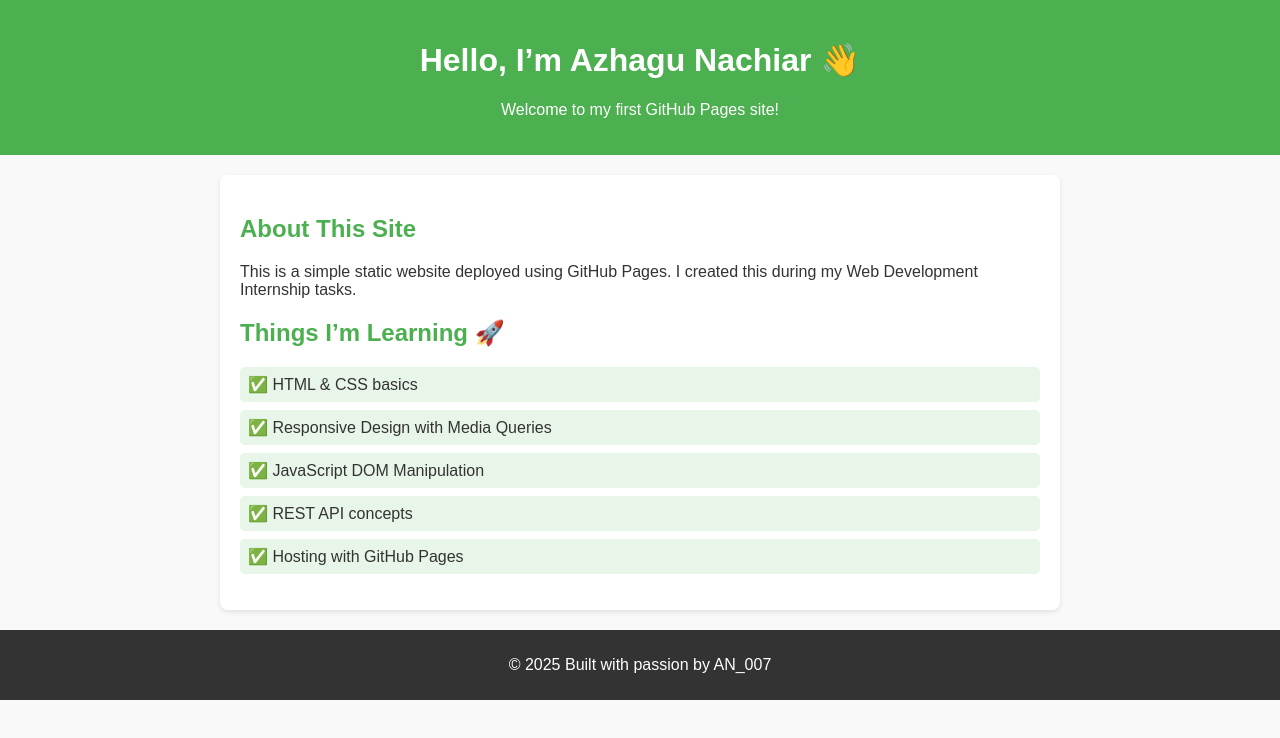
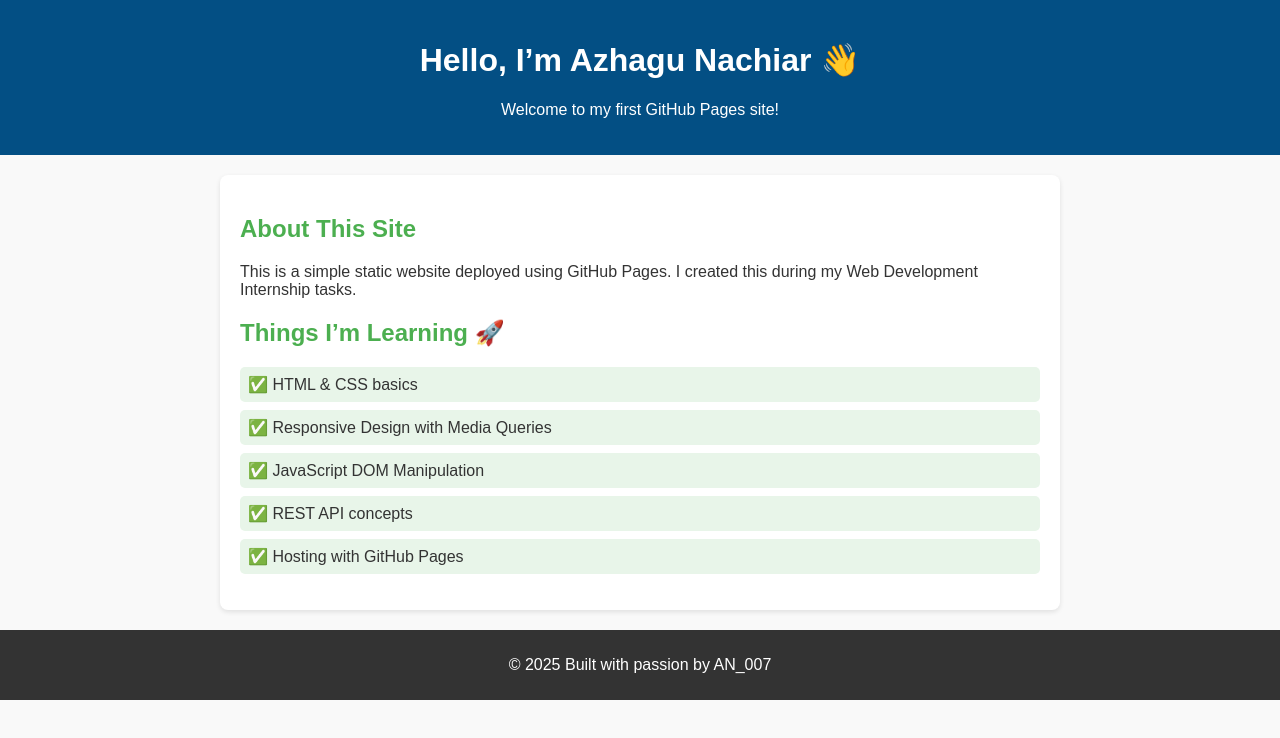
Before and after one commit to AzhaguNachiar/AzhaguNachiar.github.io, a plain HTML site: page index.html in a window 1280 px wide. Drawn offline with Linux system fonts and the light colour scheme.

Commit message:
Update style.css

```diff
--- a/style.css
+++ b/style.css
@@ -8,7 +8,7 @@ body {
 }
 
 header {
-  background: #4CAF50;
+  background: #034f84;
   color: white;
   text-align: center;
   padding: 20px;
```
